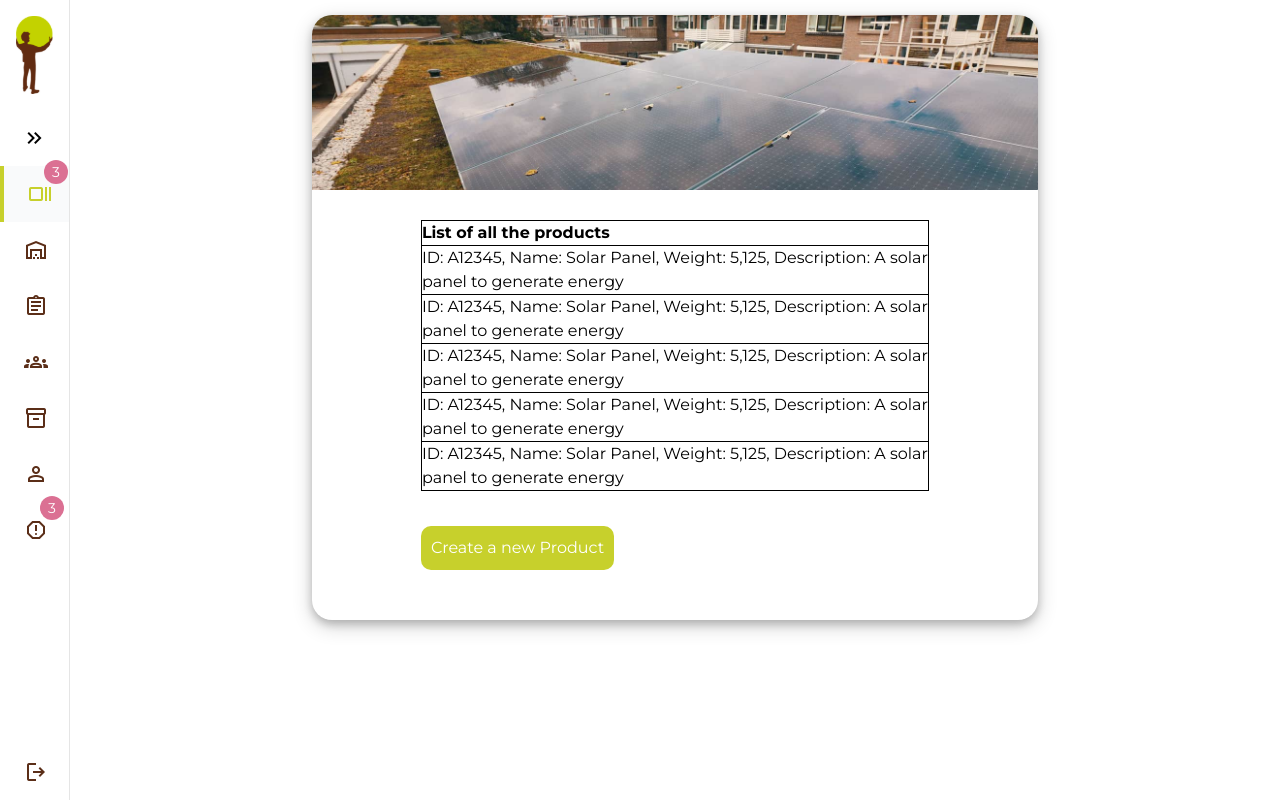
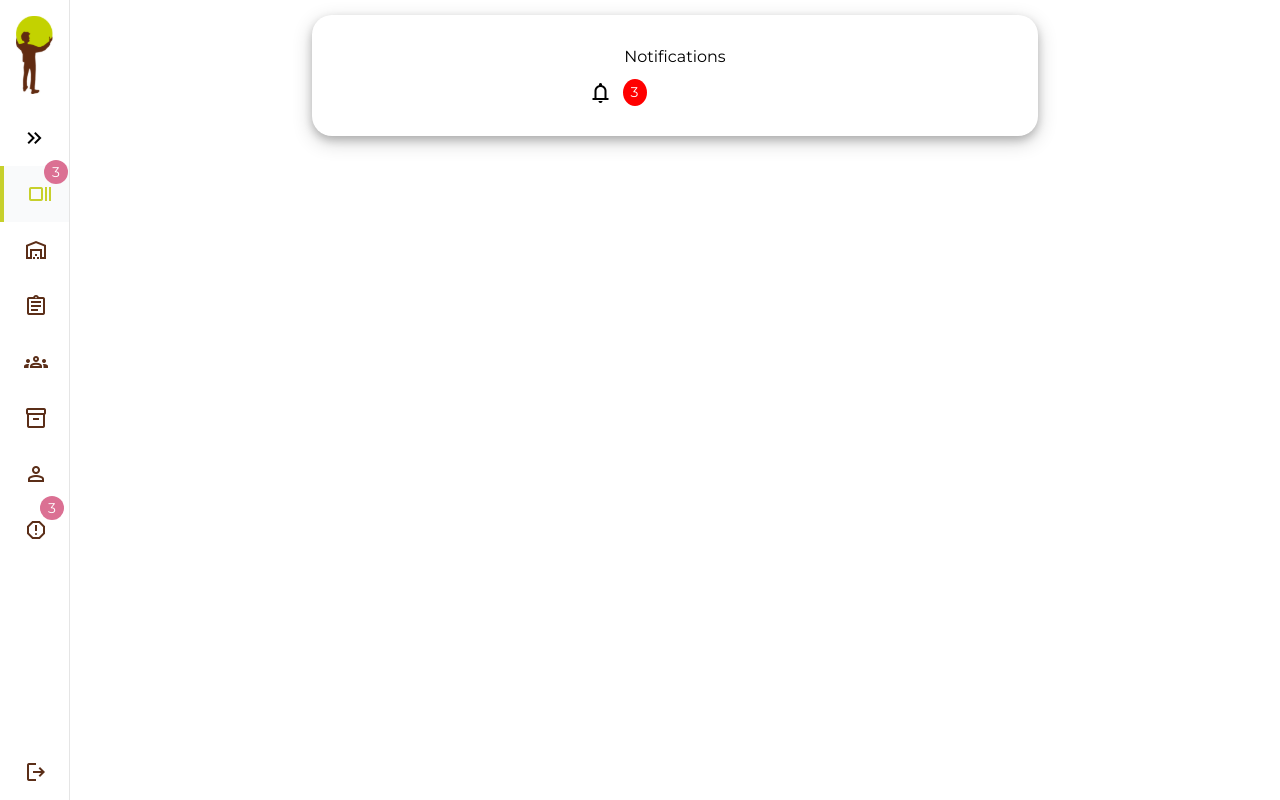
Before and after one commit to ryan-jayTakkenberg/Ewa, a Vue app in the folder frontend/: page /reports in a window 1280 px wide. Built offline with nearby package versions, Linux system fonts and the light colour scheme.

Commit message:
notification

```diff
--- /dev/null
+++ b/frontend/src/components/manage/ReportComponent.vue
@@ -0,0 +1,203 @@
+<template>
+  <div class="box">
+    <div class="content">
+      <div class="content-box">
+        <div class="content-box-text">
+          <form>
+            <h1> Notifications </h1>
+            <div class="notification-bell" @click="toggleNotifications">
+              <i class="material-symbols-outlined">notifications</i>
+              <div class="notification-count">{{ listArray.length }}</div>
+            </div>
+            <div v-if="showNotifications" class="notification-window">
+              <h2>Notifications</h2>
+              <ul>
+                <li
+                    v-for="(item, index) in listArray"
+                    :key="index"
+                    @click="toggleItemSelection(index, item)"
+                    :class="{ selected: isSelected(index) }"
+                >
+                  {{ item }}
+                </li>
+              </ul>
+            </div>
+          </form>
+        </div>
+      </div>
+    </div>
+  </div>
+
+  <report-detail-component v-if="selectedItems.length > 0" :items="selectedItems" @read-notification="readNotification"></report-detail-component>
+</template>
+
+<script>
+import ReportDetailComponent from "@/components/manage/ReportDetailComponent.vue";
+
+export default {
+  name: "ReportComponent",
+  components: { ReportDetailComponent },
+  data() {
+    return {
+      showNotifications: false,
+      listArray: [
+        "Zonnepanelen zijn bijna op, warheouse 4",
+        "hout is bijna op, warehouse 2",
+        "personeels tekort, warehouse 4",
+      ],
+      selectedItems: [], // Array to store selected items (indices)
+    };
+  },
+  methods: {
+    toggleNotifications() {
+      this.showNotifications = !this.showNotifications;
+    },
+    toggleItemSelection(index, item) {
+      // Toggle the selection of the clicked item
+      if (this.isSelected(index)) {
+        this.selectedItems.splice(this.selectedItems.findIndex((el) => el.index === index), 1);
+      } else {
+        this.selectedItems.push({ index, item });
+      }
+    },
+    isSelected(index) {
+      // Check if an item is selected
+      return this.selectedItems.some((el) => el.index === index);
+    },
+    readNotification() {
+      // Remove selected items when Detail is clicked
+      this.listArray = this.listArray.filter((_, index) => !this.isSelected(index));
+      this.selectedItems = []; // Clear selected items
+    },
+  },
+};
+</script>
+
+
+<style >
+
+h1{
+  text-align: center;
+}
+
+
+.notification-bell {
+  cursor: pointer;
+  display: flex;
+  align-items: center;
+  margin-top: 10px;
+  margin-left: 33%;
+}
+
+.notification-bell i {
+  font-size: 24px;
+  margin-right: 10px; /* Ruimte tussen het bel-icoontje en de teller */
+}
+
+.notification-count {
+  background-color: red;
+  color: white;
+  border-radius: 50%;
+  padding: 3px 8px;
+  font-size: 14px;
+}
+.notification-window {
+  border-top: 1px solid black;
+  padding: 10px;
+  display: flex;
+  flex-direction: column;
+  align-items: flex-start;
+}
+
+.notification-window h2 {
+  margin: 0 0 10px;
+  font-size: 18px;
+}
+red {
+  color: red;
+}
+.selected {
+  background-color: #c7d02c; /* Set the background color for selected items */
+}
+
+.box{
+  display: flex;
+  justify-content: center;
+  align-content: center;
+}
+
+.content{
+  text-align: center;
+  height: fit-content;
+  width: 60%;
+  border-radius: 20px;
+  box-shadow: 0 4px 8px 0 rgba(0, 0, 0, 0.2), 0 6px 20px 0 rgba(0, 0, 0, 0.19);
+  margin: 15px 0 30px 0;
+}
+
+.content-box{
+  margin: 30px 0 30px 0;
+}
+.content-box-text{
+  margin: 0 15% 0 15%;
+  text-align: left;
+}
+
+label{
+  width: 100%;
+  margin: 10px 0 5px 0;
+}
+
+input{
+  padding: 5px;
+  border-radius: 10px;
+  border: 1px solid rgb(128, 128, 128);
+  width: 100%;
+}
+
+
+textarea{
+  width: 100%;
+  height: 125px;
+  overflow: hidden;
+  resize: none;
+  padding: 5px;
+  border-radius: 10px;
+  border: 1px solid grey;
+}
+
+select{
+  padding: 5px;
+  border-radius: 10px;
+  border: 1px solid rgb(128, 128, 128);
+  width: 100%;
+}
+
+
+button{
+  margin: 35px 20px 20px 0;
+  padding: 10px;
+  border: none;
+  border-radius: 10px;
+  background: #c7d02c;
+  color: #fff;
+}
+
+li{
+  border: 1px solid black;
+  margin: 5px;
+  padding: 5px;
+}
+
+li:hover{
+  background-color: #c7d02c;
+}
+
+
+@media (max-width: 500px) {
+  .content{
+    width: 70%;
+  }
+}
+
+</style>
--- /dev/null
+++ b/frontend/src/components/manage/ReportDetailComponent.vue
@@ -0,0 +1,45 @@
+<template>
+  <div class="box">
+    <div class="content">
+      <div class="content-box">
+        <div class="content-box-text">
+          <div>
+            <h1> React </h1>
+            <ul>
+              <li v-for="(item, index) in items" :key="index">{{ item.item }}</li>
+            </ul>
+            <button id="readButton" @click="readNotification">Click if readed</button>
+          </div>
+        </div>
+      </div>
+    </div>
+  </div>
+</template>
+
+<script>
+export default {
+  name: "ReportDetailComponent",
+  props: {
+    items: Array,
+    selectedItems: Array,
+  },
+  methods: {
+    readNotification() {
+      this.$emit("read-notification", this.selectedItems);
+    },
+  },
+};
+</script>
+
+
+<style>
+#readButton{
+  margin: 35px 20px 20px 70px;
+  padding: 10px;
+  border: none;
+  border-radius: 10px;
+  background: #c7d02c;
+  color: #fff;
+}
+
+</style>
--- a/frontend/src/router/index.js
+++ b/frontend/src/router/index.js
@@ -8,6 +8,7 @@ import NotFoundComponent from "@/components/NotFoundComponent.vue";
 import ProductDetailComponent from "@/components/manage/ProductDetailComponent";
 import ProjectDetailComponent from "@/components/manage/ProjectDetailComponent";
 import UsersComponent from "@/components/UsersViewComponent.vue";
+import ReportComponent from "@/components/manage/ReportComponent.vue";
 
 const routes = [
     {path: '/', redirect: '/login'},
@@ -18,7 +19,7 @@ const routes = [
     {path: '/teams', component: TeamDetailComponent},
     {path: '/products', component: ProductDetailComponent},
     {path: '/users', component: UsersComponent},
-    {path: '/reports', component: ProductDetailComponent},
+    {path: '/reports', component: ReportComponent},
     {path: '/:pathMatch(.*)*', component: NotFoundComponent}
 ];
 export const router = createRouter({
```
